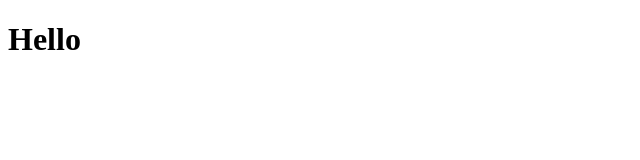
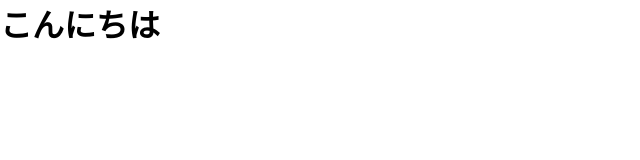
Before and after one commit to Tomo9996/github_flow, a plain HTML site: page index.html in a window 1280 px wide. Shown: the whole page, without its empty margins (0-640 px from the left). Drawn offline with Linux system fonts and the light colour scheme.

Commit message:
add_css push

```diff
--- a/index.html
+++ b/index.html
@@ -4,8 +4,8 @@
     <meta charset="UTF-8">
     <meta name="viewport" content="width=device-width, initial-scale=1.0">
     <title>Document</title>
-</head>
+    <link rel="stylesheet" href="style.css">
 <body>
-    <h1>Hello</h1>
+    <h1>こんにちは</h1>
 </body>
 </html>
--- /dev/null
+++ b/style.css
@@ -0,0 +1,3 @@
+*{
+    margin: 0;
+}
```
